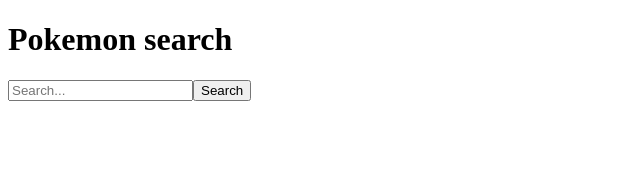
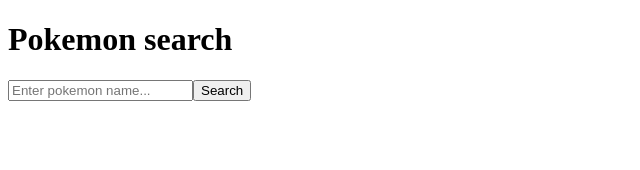
Before and after one commit to SviatlanaPuzevich/rsschool-react, a React (Vite) app in the folder rs-react-app/: page / in a window 1280 px wide. Shown: the top 170 px of the page, without its empty margins (0-640 px from the left). Built offline with nearby package versions, Linux system fonts and the light colour scheme.

Commit message:
feat: get last value from local storage

```diff
--- a/rs-react-app/src/App.tsx
+++ b/rs-react-app/src/App.tsx
@@ -1,26 +1,38 @@
-import  {Component} from "react";
-import SearchInput from "./components/SearchInput";
-import SearchButton from "./components/SearchButton";
+import {Component} from "react";
+import SearchBar from "./components/SearchBar.tsx";
 import SearchResult from "./components/SearchResult";
 
-class App extends Component {
+interface AppState {
+    query: string;
+}
+
+
+class App extends Component<{ }, AppState> {
+
+    state: AppState = {
+        query: localStorage.getItem("query") || "",
+    };
 
     handleSearchSubmit = (query: string) => {
         console.log("Ищем покемона:", query);
+        if (this.state.query) {}
+        localStorage.setItem("query", this.state.query);
     };
 
-    handleSearchChange = (query: string) => {
-        console.log("Ищем покемона:", query);
+    handleQueryChange = (
+        value: string
+    ) => {
+        this.setState({
+            query: value,
+        });
     };
 
     render() {
         return (
             <>
                 <h1>Pokemon search</h1>
-                <section>
-                    <SearchInput onChange={this.handleSearchChange} value=""/>
-                    <SearchButton/>
-                </section>
+                <SearchBar onQueryChange={this.handleQueryChange} query={this.state.query}
+                           onSearch={this.handleSearchSubmit}/>
                 <section>
                     <SearchResult/>
                 </section>
--- /dev/null
+++ b/rs-react-app/src/components/Button.tsx
@@ -0,0 +1,18 @@
+import React from "react";
+
+interface Props {
+    value: string;
+    onClick: () => void;
+}
+
+class Button extends React.Component<Props> {
+
+    render() {
+        return (
+            <button onClick={this.props.onClick}>{this.props.value}</button>
+        )
+    }
+}
+
+
+export default Button;
--- /dev/null
+++ b/rs-react-app/src/components/SearchBar.tsx
@@ -0,0 +1,33 @@
+import React, {ChangeEvent} from 'react';
+import Button from "./Button.tsx";
+
+interface SearchInputProps {
+    query: string;
+    onSearch: () => void;
+    onQueryChange: (value: string) => void;
+}
+
+class SearchBar extends React.Component<SearchInputProps> {
+
+    handleChange = (
+        e: React.ChangeEvent<HTMLInputElement>
+    ) => {
+        this.props.onQueryChange(e.target.value)
+    }
+
+
+    render() {
+        return (
+            <section>
+                <input type="text"
+                       onChange={this.handleChange}
+                       value={this.props.query}
+                       placeholder='Enter pokemon name...'
+                />
+                <Button value="Search" onClick={this.props.onSearch}/>
+            </section>
+        );
+    }
+}
+
+export default SearchBar;
--- a/rs-react-app/src/components/SearchButton.tsx
+++ /dev/null
@@ -1,14 +0,0 @@
-import React from "react";
-
-class SearchButton extends React.Component<unknown, unknown> {
-
-
-    render() {
-        return (
-            <button>Search</button>
-        )
-    }
-}
-
-
-export default SearchButton;
--- a/rs-react-app/src/components/SearchInput.tsx
+++ /dev/null
@@ -1,27 +0,0 @@
-import React, { ChangeEvent } from 'react';
-
-interface SearchInputProps {
-    value: string;
-    onChange: (value: string) => void;
-}
-
-class SearchInput extends React.Component<SearchInputProps> {
-
-
-    private handleInputChange = (event: ChangeEvent<HTMLInputElement>) => {
-        this.props.onChange(event.target.value);
-    };
-
-    render() {
-        return (
-            <input
-                className="search-input"
-                onChange={this.handleInputChange}
-                value={this.props.value}
-                placeholder='Search...'
-            />
-        );
-    }
-}
-
-export default SearchInput;
--- a/rs-react-app/src/types.ts
+++ b/rs-react-app/src/types.ts
@@ -0,0 +1,3 @@
+export type Pokemon = {
+    name: string;
+}
```
